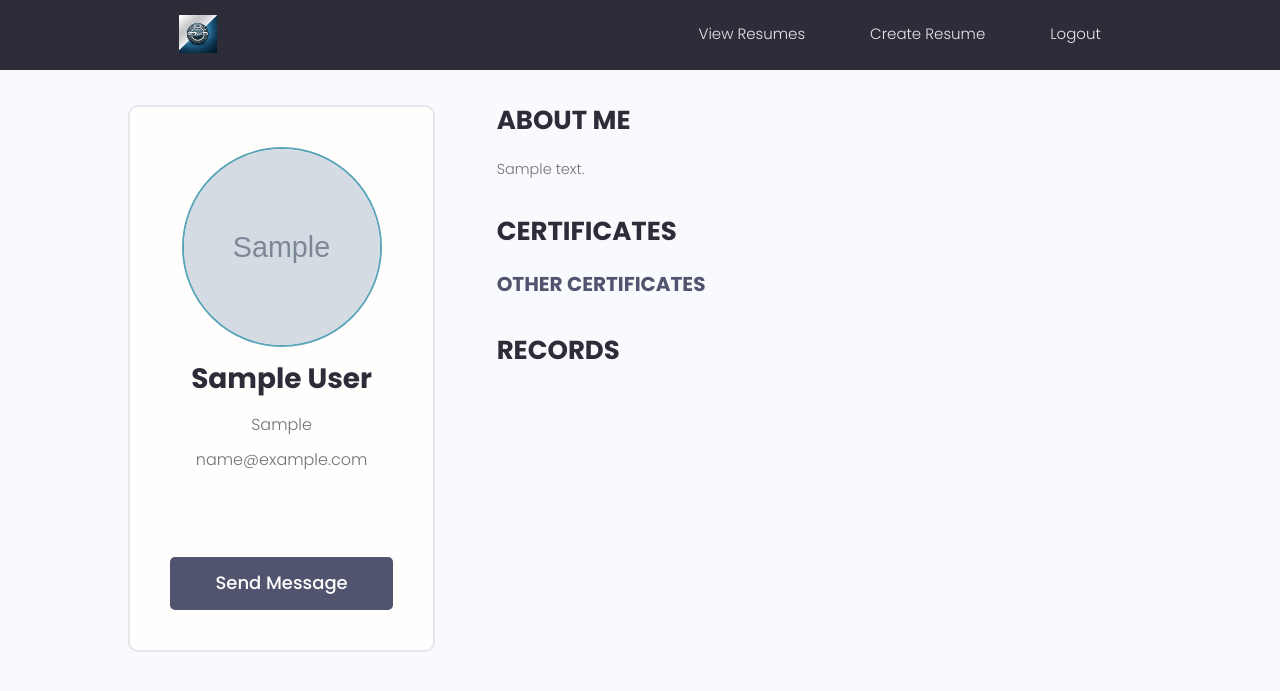
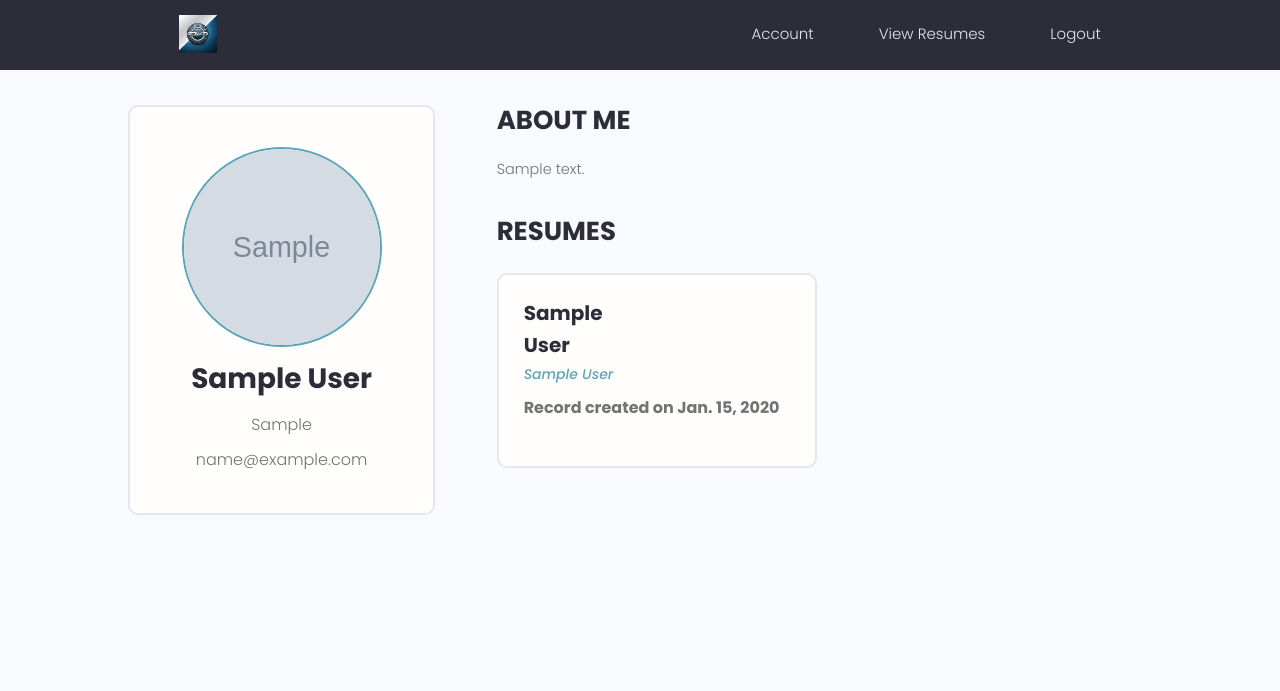
Before and after one commit to BogdanMFometescu/resume-builder, a Django app: page /profile/00000000-0000-0000-0000-000000000001/ in a window 1280 px wide. Shown: the top 691 px of the page. Run offline with Django 5.2, Linux system fonts and the light colour scheme; a user stored in the database is signed in; tables that the repository leaves empty hold one stand-in row (values such as "Sample post"); grey boxes marked "Sample" are stand-in pictures; some libraries are stand-ins or nearby versions.

Commit message:
fixed the links for all the views from users added back button to all forms.

```diff
--- a/resume/templates/resume/form-education.html
+++ b/resume/templates/resume/form-education.html
@@ -8,7 +8,7 @@
 
 <div class="content-box">
         <div class="formWrapper">
-            <a class="backButton" href="#"><i class="im im-angle-left"></i></a>
+            <a class="backButton" href="{% url 'account' %}"><i class="im im-angle-left"></i></a>
              <h3>EDUCATION</h3>
             <form class="form" method="POST" enctype="multipart/form-data">
                 {% csrf_token %}
--- a/resume/templates/resume/form-experience.html
+++ b/resume/templates/resume/form-experience.html
@@ -8,7 +8,7 @@
 
 <div class="content-box">
         <div class="formWrapper">
-            <a class="backButton" href="#"><i class="im im-angle-left"></i></a>
+            <a class="backButton" href="{% url 'account' %}"><i class="im im-angle-left"></i></a>
            <h3>EXPERIENCE</h3>
             <form class="form" method="POST" enctype="multipart/form-data">
                 {% csrf_token %}
--- a/resume/templates/resume/form-project.html
+++ b/resume/templates/resume/form-project.html
@@ -8,7 +8,7 @@
 
 <div class="content-box">
         <div class="formWrapper">
-            <a class="backButton" href="#"><i class="im im-angle-left"></i></a>
+            <a class="backButton" href="{% url 'account' %}"><i class="im im-angle-left"></i></a>
              <h3>PROJECTS</h3>
             <form class="form" method="POST" enctype="multipart/form-data">
                 {% csrf_token %}
--- a/resume/templates/resume/form-resume.html
+++ b/resume/templates/resume/form-resume.html
@@ -4,7 +4,7 @@
     <main class="formPage my-xl">
         <div class="content-box">
             <div class="formWrapper">
-                <a class="backButton" href="#"><i class="im im-angle-left"></i></a>
+                <a class="backButton" href="{% url 'account' %}"><i class="im im-angle-left"></i></a>
                 <br>
                 <h3>GENERAL INFORMATION </h3>
 
--- a/resume/templates/resume/form-skill.html
+++ b/resume/templates/resume/form-skill.html
@@ -9,7 +9,7 @@
 
 <div class="content-box">
         <div class="formWrapper">
-            <a class="backButton" href="#"><i class="im im-angle-left"></i></a>
+            <a class="backButton" href="{% url 'account' %}"><i class="im im-angle-left"></i></a>
              <h3>SKILLS</h3>
             <form class="form" method="POST" enctype="multipart/form-data">
                 {% csrf_token %}
--- a/resume_builder/settings.py
+++ b/resume_builder/settings.py
@@ -1,4 +1,3 @@
-
 import os
 from pathlib import Path
 import environ
@@ -8,9 +7,7 @@ BASE_DIR = Path(__file__).resolve().parent.parent
 env = environ.Env()
 env.read_env(os.path.join(BASE_DIR / '.env'))
 
-
 SECRET_KEY = env('DJANGO_SECRET_KEY')
-
 
 DEBUG = str(env('DEBUG')) == '1'
 
@@ -61,7 +58,6 @@ TEMPLATES = [
 WSGI_APPLICATION = 'resume_builder.wsgi.application'
 
 # Database
-
 
 
 DB_NAME = env('POSTGRES_DATABASE_NAME')
--- a/templates/navbar.html
+++ b/templates/navbar.html
@@ -15,8 +15,8 @@
                 </label>
                 <ul class="header__menu">
                     {% if request.user.is_authenticated %}
+                         <li class="header__menuItem"><a href="{% url 'account' %}">Account</a></li>
                         <li class="header__menuItem"><a href="{% url 'resumes' %}">View Resumes</a></li>
-                        <li class="header__menuItem"><a href="{% url 'create-resume' %}">Create Resume</a></li>
                         <li class="header__menuItem"><a href="{% url 'logout' %}">Logout</a></li>
                     {% else %}
                         <li class="header__menuItem"><a href="{% url 'login' %}">Login/SignUp</a></li>
--- a/users/templates/users/single-profile.html
+++ b/users/templates/users/single-profile.html
@@ -12,29 +12,9 @@
                             <img class="avatar avatar--xl" src="{{ profile.profile_image }}"  alt="x"/>
                             {% endif %}
                             <h2 class="dev__name">{{ profile.name}}</h2>
-                            <p class="dev__title">{{ profile.short_intro }}</p>
                             <p class="dev__location">{{ profile.location }}</p>
                             <p class="dev__location"> {{ profile.email }}</p>
-                            <ul class="dev__social">
-                                <li>
-                                    <a title="Github" href="#" target="_blank"><i class="im im-github"></i></a>
-                                </li>
-                                <li>
-                                    <a title="Stackoverflow" href="#" target="_blank"><i class="im im-stackoverflow"></i></a>
-                                </li>
-                                <li>
-                                    <a title="Twitter" href="#" target="_blank"><i class="im im-twitter"></i></a>
-                                </li>
-                                <li>
-                                    <a title="LinkedIn" href="#" target="_blank"><i class="im im-linkedin"></i></a>
-                                </li>
-                                <li>
-                                    <a title="Personal Website" href="#" target="_blank"><i class="im im-globe"></i></a>
-                                </li>
-                            </ul>
 
-
-                            <a href="{%  url 'send-message' profile.id %}" class="btn btn--sub btn--lg">Send Message </a>
 
                         </div>
                     </div>
@@ -47,53 +27,22 @@
                         </p>
                     </div>
                     <div class="devInfo">
-                        <h3 class="devInfo__title">Certificates</h3>
-                        <div class="devInfo__skills">
-                            {% for certificate in top_certificates %}
-                            <div class="devSkill">
-                                <h4 class="devSkill__title">{{ certificate.name }}</h4>
-                                <p class="devSkill__info">
-                                   {{ certificate.description }}
-                                </p>
-                            </div>
-                            {% endfor %}
-
-                            <h3 class="devInfo__subtitle">Other Certificates</h3>
-                            <div class="devInfo__otherSkills">
-                            {%  for certificate in other_certificates %}
-                <span class="tag tag--pill tag--sub tag--lg">
-                  <small>{{ certificate }}</small>
-                </span>
-                            {% endfor %}
-                            </div>
-
-                        </div>
-                    </div>
-                    <div class="devInfo">
-                        <h3 class="devInfo__title">Records</h3>
+                        <h3 class="devInfo__title">Resumes</h3>
                         <div class="grid grid--two">
-                            {%  for record in profile.record_set.all %}
+                            {%  for resume in resumes %}
                             <div class="column">
                                 <div class="card project">
-                                    <a href="{% url 'record' record.id %}" class="project">
+                                    <a href="{% url 'resume' resume.id %}" class="project">
                                        <!-- <img class="project__thumbnail" src="images/project-b.png" alt="project thumbnail" />-->
                                         <div class="card__body">
-                                            <h3 class="project__title">{{ record.waste_name }}</h3>
-                                            <h3 class="project__title">{{ record.waste_code }}</h3>
+                                            <h3 class="project__title">{{ resume.first_name}}</h3>
+                                            <h3 class="project__title">{{ resume.last_name}}</h3>
                                             <p><a class="project__author" href="{%  url 'profiles' %}">{{ profile.name }}</a></p>
                                             <p class="project--rating">
-                                                <span style="font-weight: bold;">Record created on {{ record.created.date }}
+                                                <span style="font-weight: bold;">Record created on {{ resume.created }}
                                                 </span>
                                                 <br>
-                                                Quantity : {{ record.generated_quantity }} KG
                                             </p>
-                                            <div class="project__tags">
-                                                {%  for tag in record.tags.all %}
-                        <span class="tag tag--pill tag--main">
-                          <small>{{ tag }}</small>
-                        </span>
-                                                {% endfor %}
-                                            </div>
                                         </div>
                                     </a>
                                 </div>
```
Also changed, not shown: users/templates/users/account.html (+9 -42 lines), users/templates/users/profiles.html (+1 -11 lines), CHANGELOG.md, README.md.
